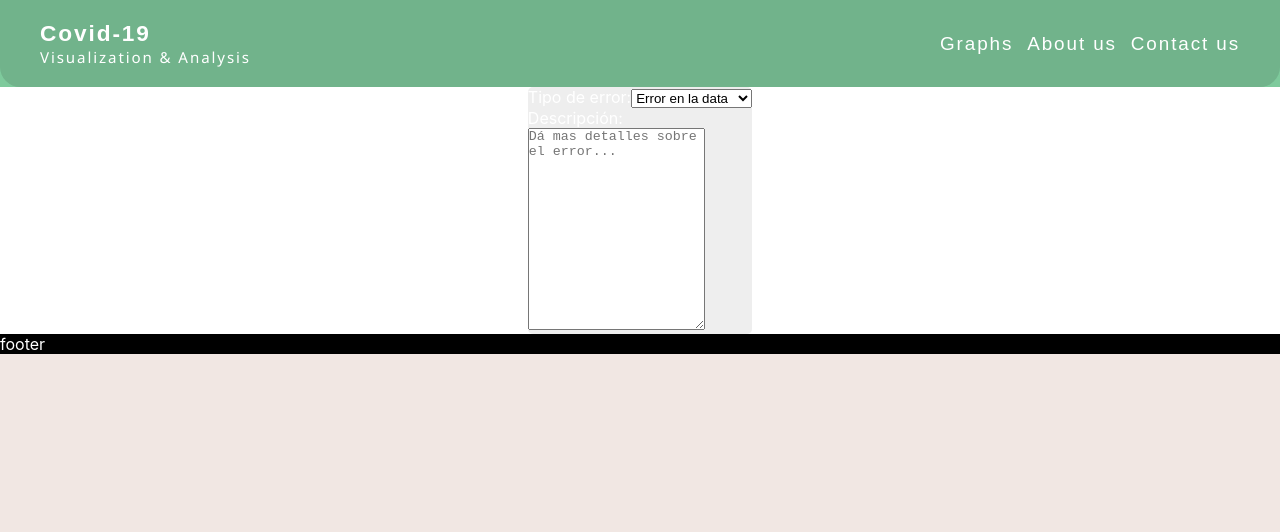
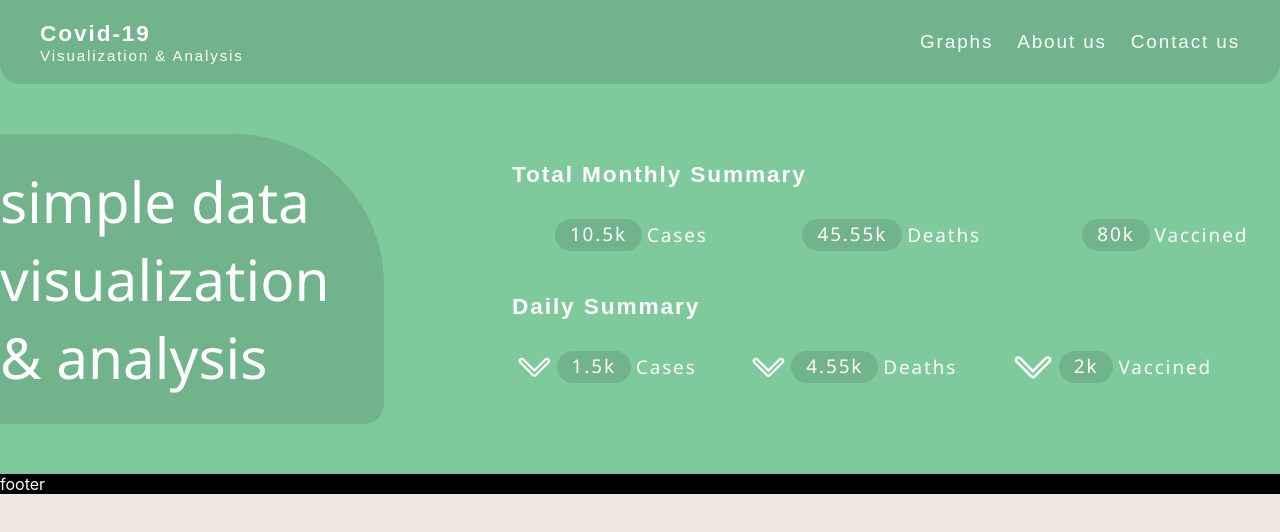
Before and after one commit to dcanalsPoly/Capstone, a React (Create React App) app in the folder my-app/frontend/: page / in a window 1280 px wide. Shown: the top 532 px of the page. Built offline with nearby package versions, Linux system fonts and the light colour scheme.

Commit message:
Developed the SummaryTable and created the styling folder for general styles (texts, buttons, etc)

```diff
--- a/my-app/frontend/src/App.js
+++ b/my-app/frontend/src/App.js
@@ -2,13 +2,11 @@ import './App.css';
 import Header from './components/Header';
 import Footer from './components/Footer';
 import ReportForm from './components/ReportForm';
-import SummaryTile from './components/SummaryTile';
 
 function App() {
   return (
     <div className="App">
       <Header/>
-        <ReportForm/>
 
       <Footer/>
     </div>
--- a/my-app/frontend/src/components/Header.css
+++ b/my-app/frontend/src/components/Header.css
@@ -2,3 +2,33 @@
   width: 100%;
   background-color: #7eca9c;
 }
+
+.headerRow {
+  height: fit-content;
+  width: 100%;
+  display: flex;
+  flex-flow: row;
+  justify-content: space-between;
+  align-items: center;
+  margin-top: 50px;
+  margin-bottom: 50px;
+}
+
+.headerContainer {
+  background-color: #71b38b; /*give brighter color of background of the division*/
+  padding: 70px 0px 70px 0px;
+  display: flex;
+  justify-content: center;
+  align-items: center;
+  height: 150px;
+  width: 30%;
+  border-radius: 0px 150px 20px 0px;
+}
+
+.headerText {
+  width: fit-content;
+  font-size: 15mm;
+  font-weight: 500;
+  color: white; /*black or white?*/
+  font-family: "Segoe UI"; /*Arial, Lucida Sans Unicode, Arial Narrow*/
+}
--- a/my-app/frontend/src/components/Header.js
+++ b/my-app/frontend/src/components/Header.js
@@ -1,9 +1,20 @@
 import NavBar from './NavBar';
 import './Header.css';
+import SummaryTable from './SummaryTable';
 
 function Header () {
+
+
+
     return <div className="header">
         <NavBar/>
+        <div className="headerRow">
+            <div className="headerContainer">
+                <span className="headerText">{"simple data\nvisualization\n& analysis"}</span>
+            </div>
+            <SummaryTable/>
+        </div>
+
     </div>
 }
 export default Header;
--- a/my-app/frontend/src/components/Menu.css
+++ b/my-app/frontend/src/components/Menu.css
@@ -1,5 +1,5 @@
 .menuRow {
-  width: 25%;
+  width: 25vw;
   display: flex;
   justify-content: space-between;
   align-content: center;
--- a/my-app/frontend/src/components/NavBar.css
+++ b/my-app/frontend/src/components/NavBar.css
@@ -22,18 +22,3 @@
   align-content: center;
   flex-flow: column;
 }
-
-.customH1 {
-  font-family: "Arial"; /*Arial, Lucida Sans Unicode, Arial Narrow*/
-  font-weight: 600;
-  font-size: 6mm;
-  letter-spacing: 0.5mm;
-}
-
-.customH2 {
-  width: 100%;
-  font-family: "Segoe UI"; /*Arial, Lucida Sans Unicode, Arial Narrow*/
-  font-weight: 400;
-  font-size: 4mm;
-  letter-spacing: 0.5mm;
-}
--- a/my-app/frontend/src/components/NavBar.js
+++ b/my-app/frontend/src/components/NavBar.js
@@ -1,4 +1,5 @@
 import './NavBar.css';
+import './styling/customLabel.css';
 import Menu from './Menu.js';
 
 function NavBar() {
--- a/my-app/frontend/src/components/SummaryTable.css
+++ b/my-app/frontend/src/components/SummaryTable.css
@@ -0,0 +1,18 @@
+.summaryTable {
+  padding-right: 5%;
+  width: 55vw;
+  display: flex;
+  align-items: flex-start;
+  flex-direction: column;
+  align-self: flex-end;
+}
+
+.summaryRow {
+  width: 50vw;
+  height: fit-content;
+  display: flex;
+  justify-content: space-around;
+  flex-flow: row nowrap;
+  align-items: center;
+  margin-bottom: 10px;
+}
--- a/my-app/frontend/src/components/SummaryTable.js
+++ b/my-app/frontend/src/components/SummaryTable.js
@@ -1,12 +1,23 @@
-//the title for the Total Monthly Summary & Daily Summary
-//and the Summary Tiles
-//
+import SummaryTile from './SummaryTile';
+import './SummaryTable.css';
+import './styling/customLabel.css';
+
 //create a map (like in Flutter) for the data (use dummy data) to be used in the tiles
 
 function SummaryTable(props) {
-    return <div>
-        <SummaryTile type='Cases' number='1500'/>
-      <SummaryTile type='Deaths' number='4550'/>
+    return <div className="summaryTable">
+        <span className="customH1">Total Monthly Summary</span>
+        <div className="summaryRow">
+          <SummaryTile type='Cases' number='10500' showIcon='false'/>
+          <SummaryTile type='Deaths' number='45550' showIcon='false'/>
+          <SummaryTile type='Vaccined' number='80000' showIcon='false'/>
+        </div>
+        <span className="customH1">Daily Summary</span>
+        <div className="summaryRow">
+          <SummaryTile type='Cases' number='1500' showIcon='true'/>
+          <SummaryTile type='Deaths' number='4550' showIcon='true'/>
+          <SummaryTile type='Vaccined' number='2000' showIcon='true'/>
+        </div>
     </div>
 }
 export default SummaryTable;
--- a/my-app/frontend/src/components/SummaryTile.css
+++ b/my-app/frontend/src/components/SummaryTile.css
@@ -8,24 +8,23 @@
 }
 
 .icon {
-  font-size: 3ch;
-  color: #161616; /*give background of the division to make it look hollow*/
+  font-size: 25mm;
+  color: #7eca9c;
   stroke: white;
-  stroke-width: 30px;
+  stroke-width: 25px;
+}
+
+.invisibleIcon {
+  opacity: 0;
+  font-size: 25mm;
+  color: #7eca9c;
+  stroke: white;
+  stroke-width: 25px;
 }
 
 .container {
-  background-color: rgb(
-    107,
-    107,
-    18
-  ); /*give brighter color of background of the division*/
-  padding: 0px 10px 2px 10px;
+  background-color: #71b38b; /*give brighter color of background of the division*/
+  padding: 2px 15px 4px 15px;
   border-radius: 2ch;
-  margin: 0px 8px 0px 5px;
+  margin-right: 5px;
 }
-
-.text {
-  color: white; /*black or white?*/
-  font-family: "Segoe UI"; /*Arial, Lucida Sans Unicode, Arial Narrow*/
-}
--- a/my-app/frontend/src/components/SummaryTile.js
+++ b/my-app/frontend/src/components/SummaryTile.js
@@ -1,6 +1,7 @@
 import './SummaryTile.css';
 import { IoIosArrowDown } from 'react-icons/io';
 import { IoIosArrowUp } from 'react-icons/io';
+import './styling/customLabel.css';
 //npm install react-icons --save
 
 function SummaryTile(props) {
@@ -18,13 +19,19 @@ function SummaryTile(props) {
             return number;
     }
 
+    var iconStyle;
+    if (props.showIcon === 'true')
+        iconStyle = "icon";
+    else
+        iconStyle = "invisibleIcon";
+
     return <div>
         <div className="tileRow">
-            <IoIosArrowDown className="icon"></IoIosArrowDown>
+            <IoIosArrowDown className={iconStyle}></IoIosArrowDown>
             <div className="container">
-                <span className="text">{roundUp(props.number)}</span>
+                <span className="customH3">{roundUp(props.number)}</span>
             </div>
-            <span className="text">{props.type}</span>
+            <span className="customH3">{props.type}</span>
         </div>
     </div>
 }
--- /dev/null
+++ b/my-app/frontend/src/components/styling/customLabel.css
@@ -0,0 +1,23 @@
+.customH1 {
+  font-family: "Arial"; /*Arial, Lucida Sans Unicode, Arial Narrow*/
+  font-weight: 600;
+  font-size: 6mm;
+  letter-spacing: 0.5mm;
+}
+
+.customH2 {
+  width: 100%;
+  font-family: "Arial"; /*Arial, Lucida Sans Unicode, Arial Narrow*/
+  font-weight: 400;
+  font-size: 4mm;
+  letter-spacing: 0.5mm;
+}
+
+.customH3 {
+  width: 100%;
+  font-family: "Segoe UI"; /*Arial, Lucida Sans Unicode, Arial Narrow*/
+  font-weight: 500;
+  font-size: 5mm;
+  letter-spacing: 0.5mm;
+  color: white;
+}
```
